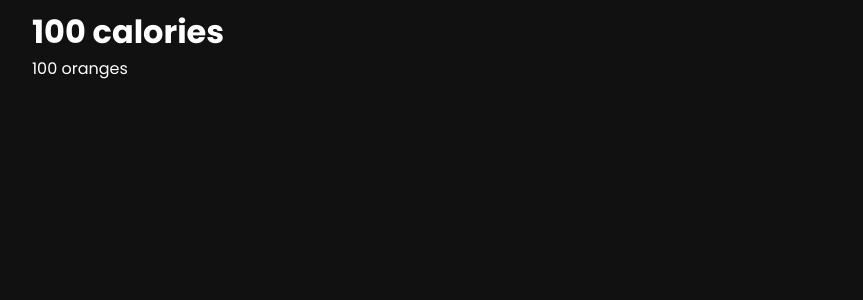
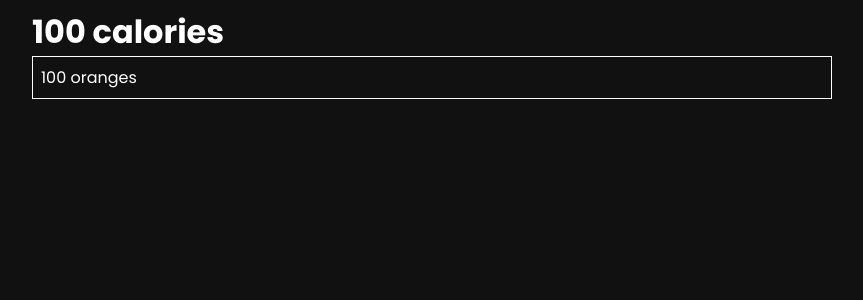
Before and after one commit to colorlessenergy/calories, a Next.js app: page / in a window 1280 px wide. Shown: the top 300 px of the page, without its empty margins (208-1071 px from the left). Built offline with nearby package versions, Linux system fonts and the light colour scheme.

Commit message:
add styles to text

```diff
--- a/app/globals.css
+++ b/app/globals.css
@@ -11,6 +11,11 @@ body {
     color: #ffffff;
 }
 
+.text {
+    border: 1px solid #ffffff;
+    padding: 8px;
+}
+
 @media (min-width: 800px) {
     body {
         margin: 8px auto;
--- a/app/page.js
+++ b/app/page.js
@@ -21,7 +21,7 @@ export default function Home() {
         <>
             <h1>{calories} calories</h1>
 
-            <div onKeyUp={handleKeyUp} contentEditable>
+            <div className="text" onKeyUp={handleKeyUp} contentEditable>
                 100 oranges
             </div>
         </>
```
